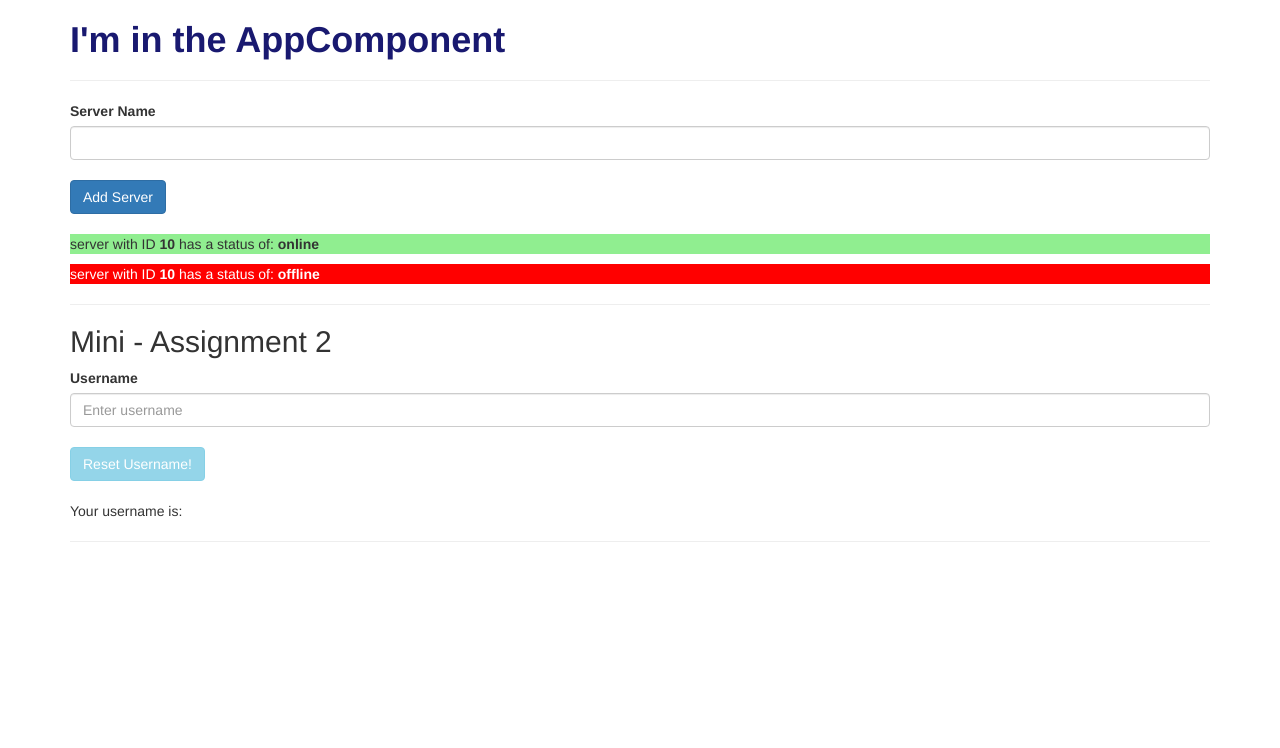
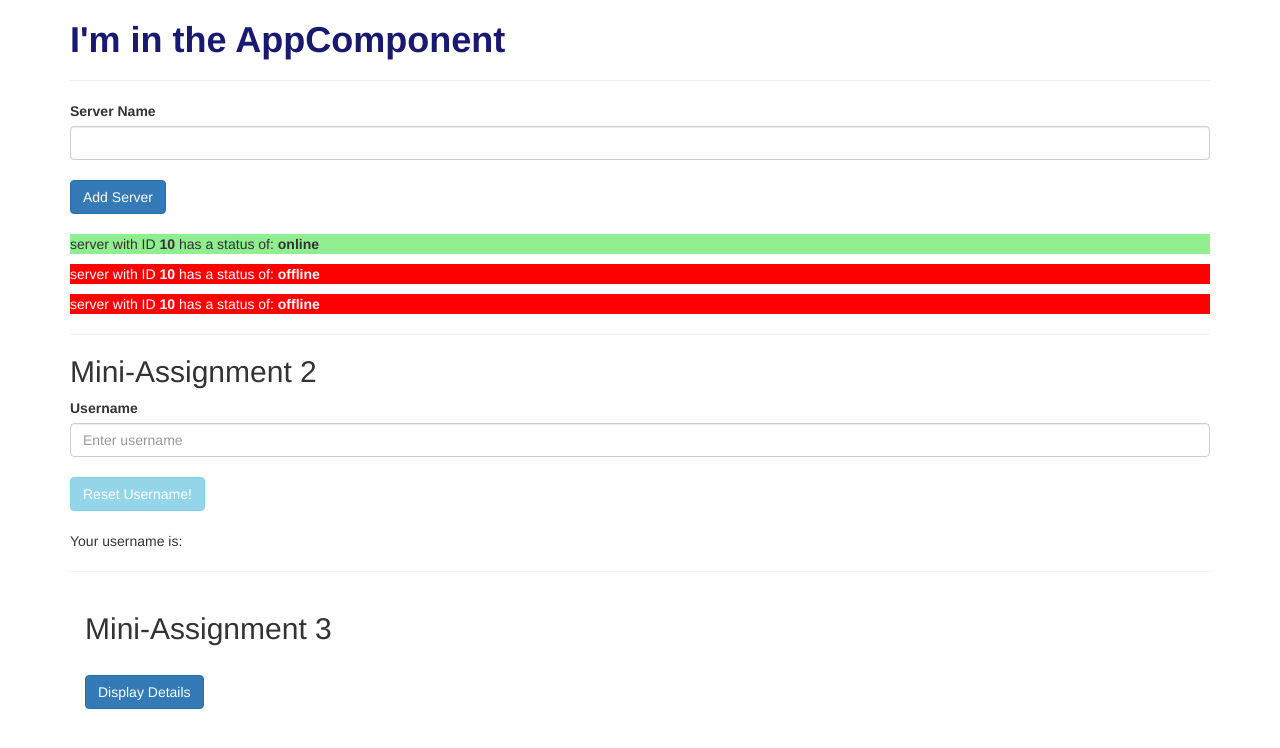
Before and after one commit to ChristianArredondo/angular-app, an Angular app: page / in a window 1280 px wide. Shown: the top 748 px of the page. Built offline with nearby package versions, Linux system fonts and the light colour scheme.

Commit message:
Finish Assignment 3 - ngStyle, ngClass, *ngFor, and toggle

```diff
--- a/src/app/servers/servers.component.html
+++ b/src/app/servers/servers.component.html
@@ -6,17 +6,16 @@
 <button
   class="btn btn-primary"
   [disabled]="!allowNewServer"
-  type="submit"
 (click)="onCreateServer()">Add Server</button>
 <!--<p>{{ serverCreationStatus }}</p>-->
 <br>
 <br>
 <p *ngIf="serverCreated">Server was created, server name is: {{ serverName }}</p>
-<app-server></app-server>
-<app-server></app-server>
+<app-server *ngFor="let server of servers"></app-server>
 <hr>
 
-<h2>Mini - Assignment 2</h2>
+<!---------------------- Code for Assignment 2 ---------------------->
+<h2>Mini-Assignment 2</h2>
 <label>Username</label>
 <input type="text"
        class="form-control"
@@ -32,3 +31,39 @@ class="btn btn-info"
 <br>
 <p>Your username is: {{ username }}</p>
 <hr>
+
+<!---------------------- Code for Assignment 3 ---------------------->
+<div class="container">
+  <div class="row">
+    <div class="col-sm-12">
+      <h2>Mini-Assignment 3</h2>
+      <br>
+    </div>
+    <div class="col-sm-6">
+      <button
+        class="btn btn-primary"
+        (click)="toggleDisplay()">Display Details</button>
+      <br>
+      <br>
+      <p
+        [ngClass]="{hide: showParagraph === false}">
+        Lorem ipsum dolor sit amet, cum elitr iisque voluptua ad, mel mutat salutandi ad.
+        Per ne commune adipiscing, ad vim ullum expetenda. Quo id assentior adolescens.
+        Salutandi instructior in pri, sit scripta eruditi ancillae ad.
+        Ne brute inimicus principes mea, ferri noluisse an cum, sea ea modo stet nonumy.
+        Usu ad viris consequat, prima elitr voluptaria eos ea.</p>
+    </div>
+    <div class="col-sm-6">
+      <ul>
+        <li *ngFor="let click of clicks; let i = index">
+          <!-- WHY DOES THIS NOT WORK?!?!?!?!?!?!?!?!?!-->
+          <!--<p [ngStyle]="{backgroundColor: numClicks >= 5 ? 'lightskyblue' : 'transparent'}">{{ click }}</p>-->
+          <!--WHY DOES THIS ONE WORK?!?!?!-->
+          <p [ngStyle]="{backgroundColor: i >= 3 ? '#324D9A' : 'transparent'}"
+             [ngClass]="{whiteText : i >= 3}">
+            {{ click }}</p>
+        </li>
+      </ul>
+    </div>
+  </div>
+</div>
--- a/src/app/servers/servers.component.ts
+++ b/src/app/servers/servers.component.ts
@@ -3,14 +3,26 @@ import { Component, OnInit } from '@angular/core';
 @Component({
   selector: 'app-servers',
   templateUrl: './servers.component.html',
-  styleUrls: ['./servers.component.css']
+  styleUrls: ['./servers.component.css'],
+  styles: [`
+    .hide {
+      display: none;
+    }
+    .whiteText {
+      color: white;
+    }
+  `]
 })
 export class ServersComponent implements OnInit {
   allowNewServer = false;
   serverCreationStatus = 'No server was created!';
   serverName = '';
   username = '';
-  serverCreated= false;
+  serverCreated = false;
+  servers = ['TestServer 1', 'TestServer 2', 'TestServer 3'];
+  showParagraph = false;
+  clicks = [];
+  numClicks = 0;
 
   constructor() {
     setTimeout(() => {
@@ -22,6 +34,7 @@ export class ServersComponent implements OnInit {
   }
   onCreateServer() {
     this.serverCreated = true;
+    this.servers.push(this.serverName);
     this.serverCreationStatus = 'Server was created! Your server name is: ' + this.serverName;
   }
   // onUpdateServerName(event: Event) {
@@ -39,4 +52,18 @@ export class ServersComponent implements OnInit {
   resetUsername() {
     this.username = '';
   }
+  toggleDisplay() {
+    this.numClicks += 1;
+    this.showParagraph = !this.showParagraph;
+    this.clicks.push('Click #' + this.numClicks + ' at ' + new Date());
+  }
+  getClickColor() {
+    // return this.numClicks >= 5 ? 'blue' : 'none';
+    if (this.numClicks >=5) {
+      return true;
+    }
+    else {
+      return false;
+    }
+  }
 }
```
